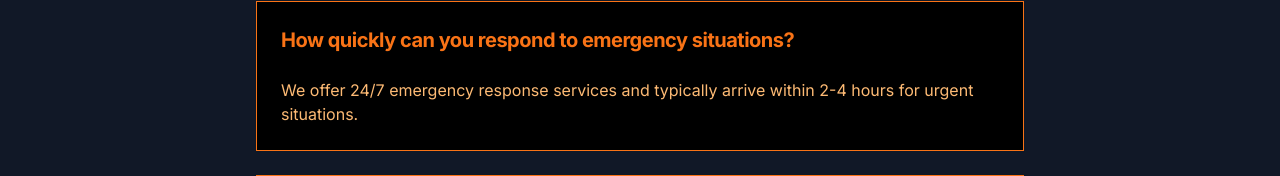
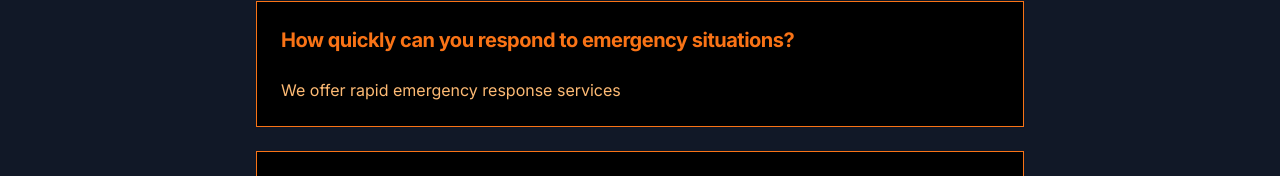
Before and after one commit to Hash0utlaw/sr, a Next.js app: page /contact in a window 1280 px wide. Shown: the part 2345-2521 px from the top of the page. Built offline with nearby package versions, Linux system fonts and the light colour scheme.

Commit message:
24/7 fix

```diff
--- a/app/contact/page.tsx
+++ b/app/contact/page.tsx
@@ -138,7 +138,7 @@ export default function ContactPage() {
                 {
                   question: "How quickly can you respond to emergency situations?",
                   answer:
-                    "We offer 24/7 emergency response services and typically arrive within 2-4 hours for urgent situations.",
+                    "We offer rapid emergency response services",
                 },
                 {
                   question: "Do you provide free estimates?",
```
